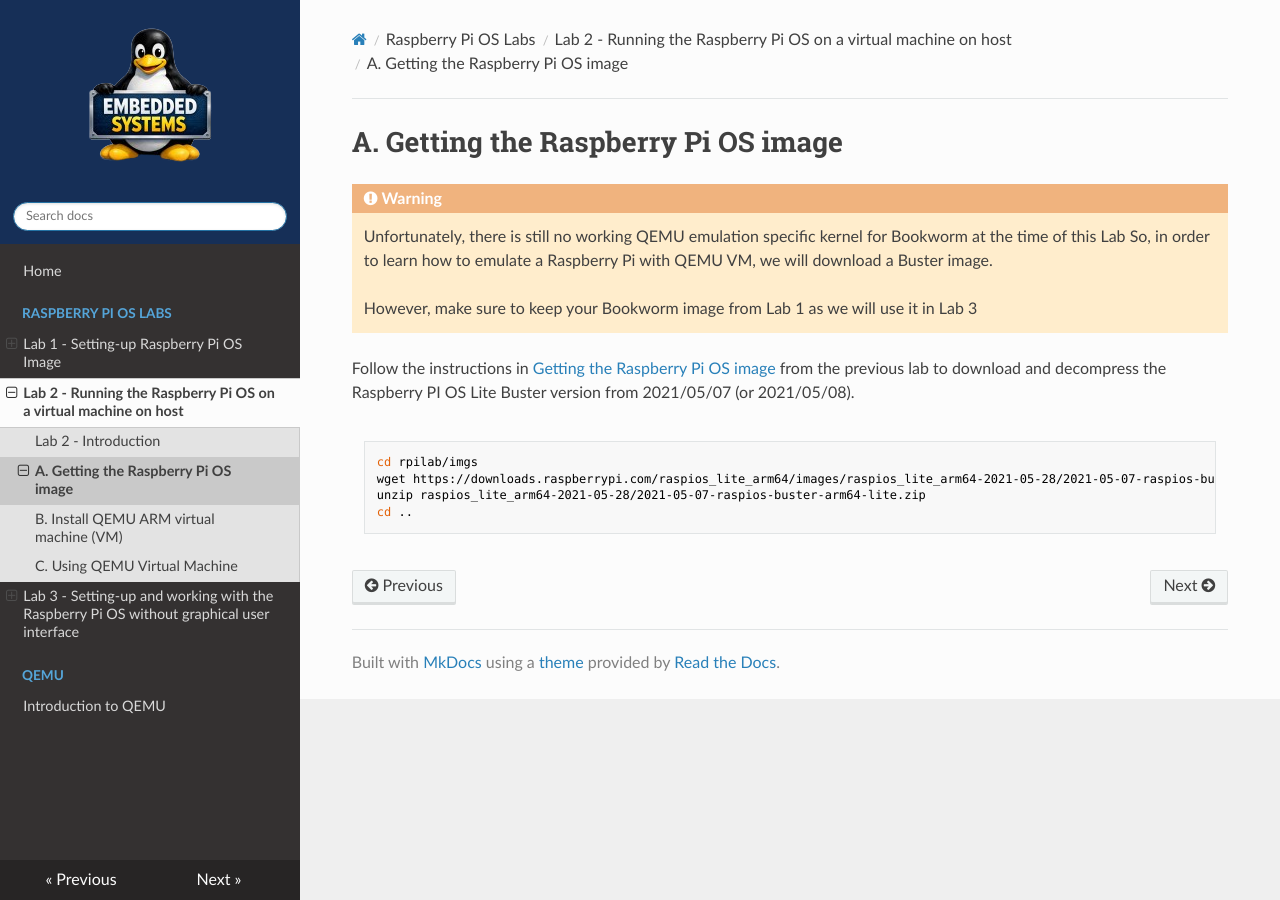
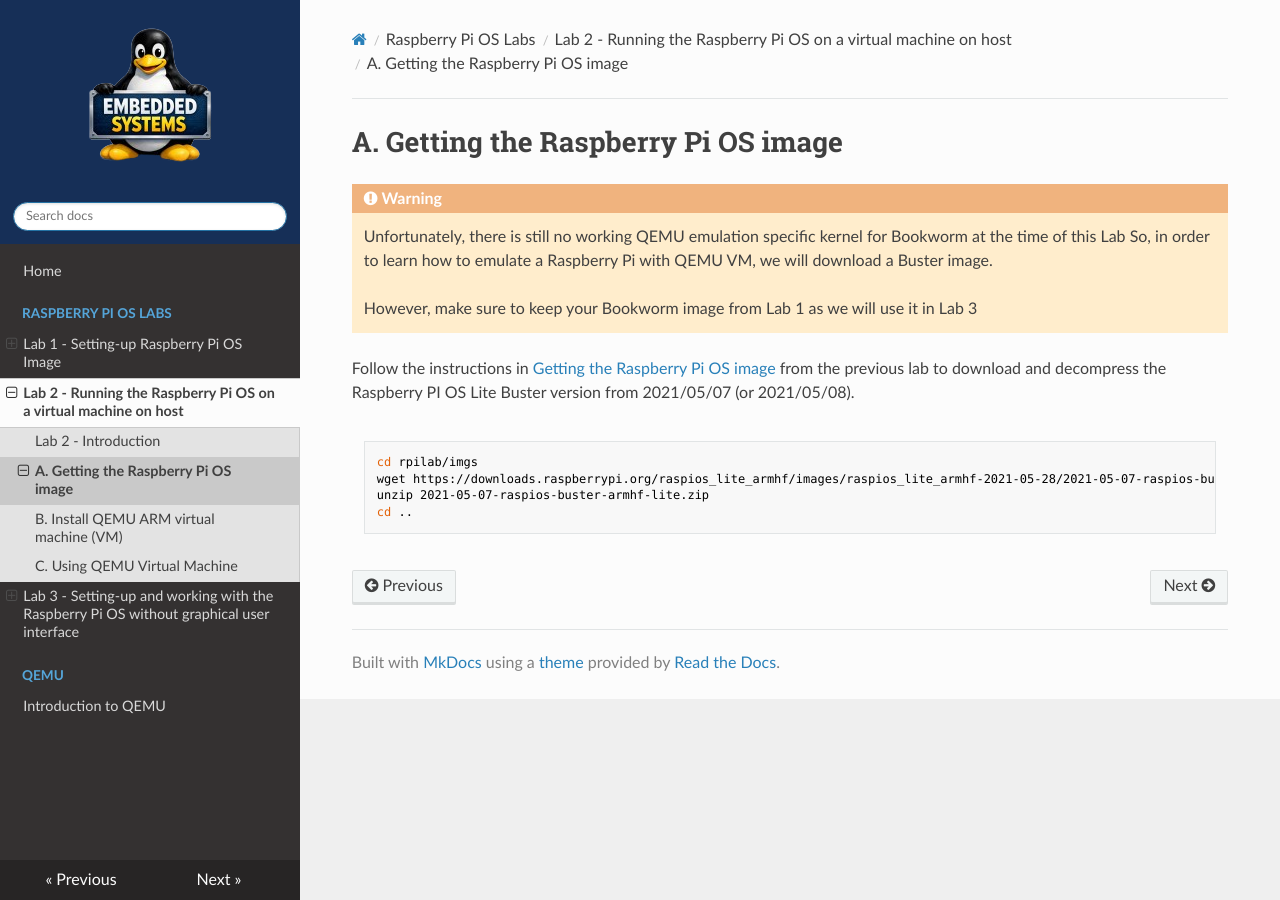
Before and after one commit to tlefloch/emb-sys, an MkDocs documentation site: the page built from docs/image/lab2/getting.md, in a window 1280 px wide. Built offline with MkDocs 1.6.1, drawn with Linux system fonts in a browser that asks for light colours; nearby versions of some CDN libraries.

Commit message:
add instructions

````diff
--- a/docs/image/lab2/getting.md
+++ b/docs/image/lab2/getting.md
@@ -12,7 +12,7 @@
 
 ```bash
 cd rpilab/imgs
-wget https://downloads.raspberrypi.com/raspios_lite_arm64/images/raspios_lite_arm64-2021-05-28/2021-05-07-raspios-buster-arm64-lite.zip
-unzip raspios_lite_arm64-2021-05-28/2021-05-07-raspios-buster-arm64-lite.zip
+wget https://downloads.raspberrypi.org/raspios_lite_armhf/images/raspios_lite_armhf-2021-05-28/2021-05-07-raspios-buster-armhf-lite.zip
+unzip 2021-05-07-raspios-buster-armhf-lite.zip
 cd ..
 ```
````
